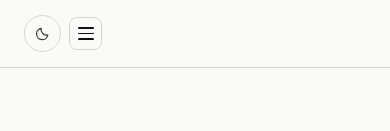
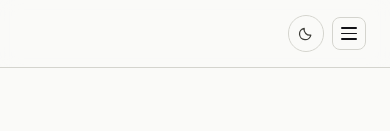
Before and after one commit to okalmanwa/PersonalWebsite, an Astro site: page / in a window 390 px wide. Shown: the top 131 px of the page. Built offline with nearby package versions, Linux system fonts and the light colour scheme; Astro itself is replaced by a stand-in of ours.

Commit message:
Pin mobile nav controls to the far right

```diff
--- a/src/styles/global.css
+++ b/src/styles/global.css
@@ -400,6 +400,9 @@ html:not(.dark) .icon-sun { display: none; }
 @media (max-width: 640px) {
   .nav-burger { display: flex; }
 
+  /* with the links collapsed, pin the controls (burger last) hard right */
+  .nav-controls { margin-left: auto; }
+
   .nav-links {
     position: absolute;
     top: var(--nav-h);
```
